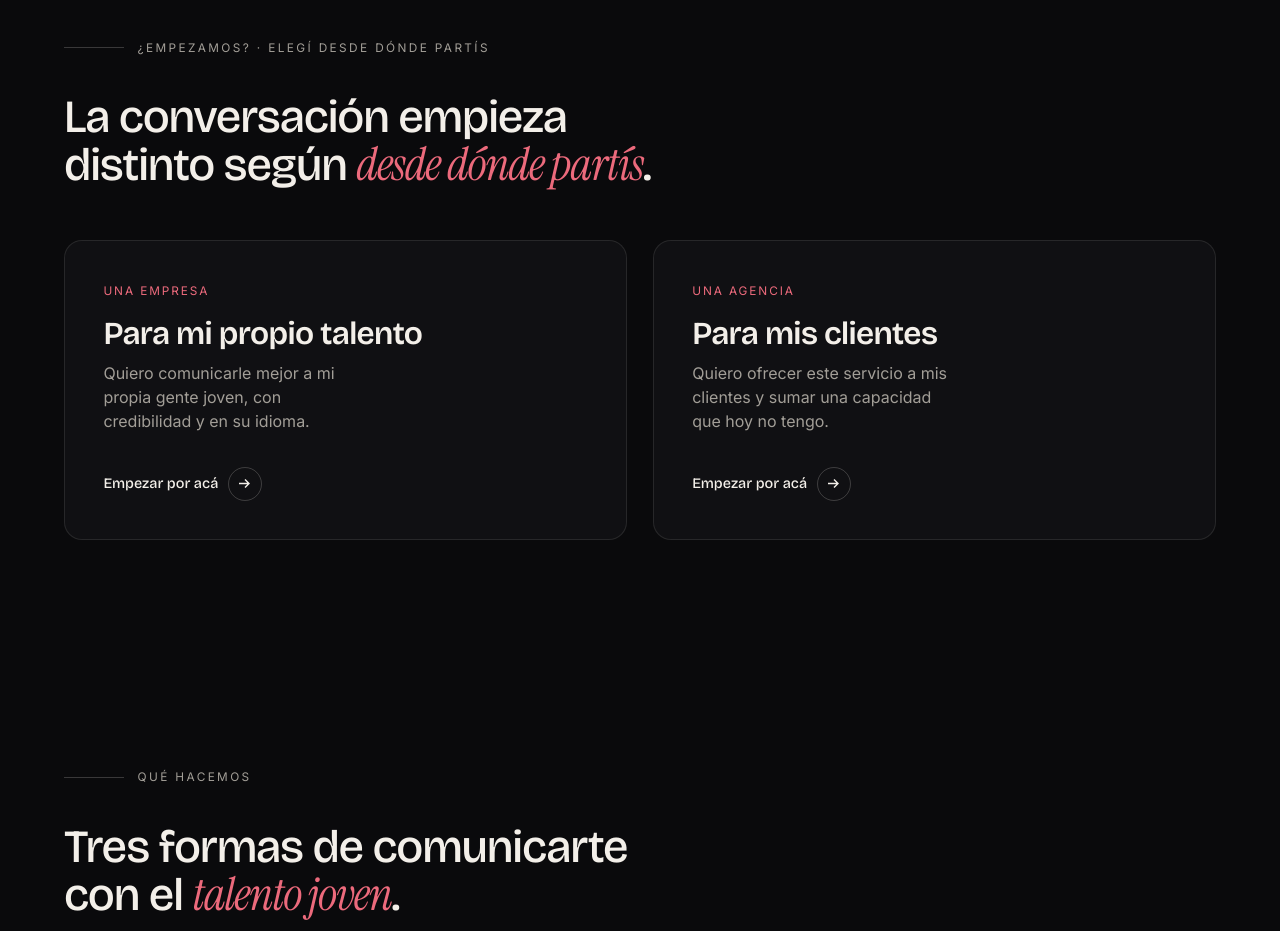
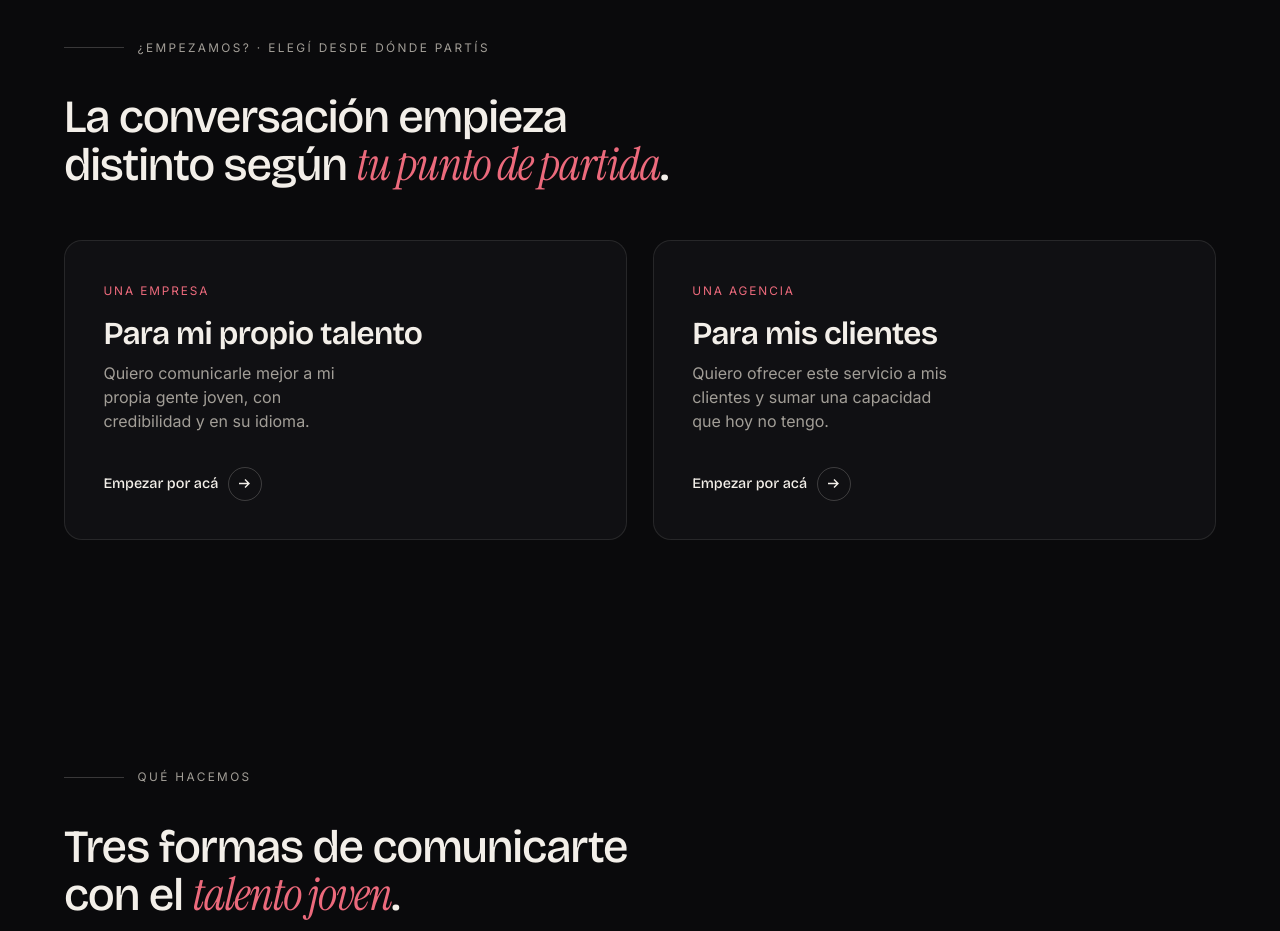
Before and after one commit to dnardi2023/hris-landing, a website: page index.html in a window 1280 px wide. Shown: the part 1340-2271 px from the top of the page. Drawn offline with nearby package versions, Linux system fonts and the light colour scheme.

Commit message:
Update index.html

```diff
--- a/index.html
+++ b/index.html
@@ -397,7 +397,7 @@
 <section class="start" id="empezar">
   <div class="wrap">
     <p class="sec-label reveal-up"><span class="rule"></span>¿Empezamos? · Elegí desde dónde partís</p>
-    <h2 class="sec-title reveal-up">La conversación empieza distinto según <em>desde dónde partís</em>.</h2>
+    <h2 class="sec-title reveal-up">La conversación empieza distinto según <em>tu punto de partida</em>.</h2>
     <div class="cards">
       <a class="card reveal-up" href="#brief">
         <div>
```
